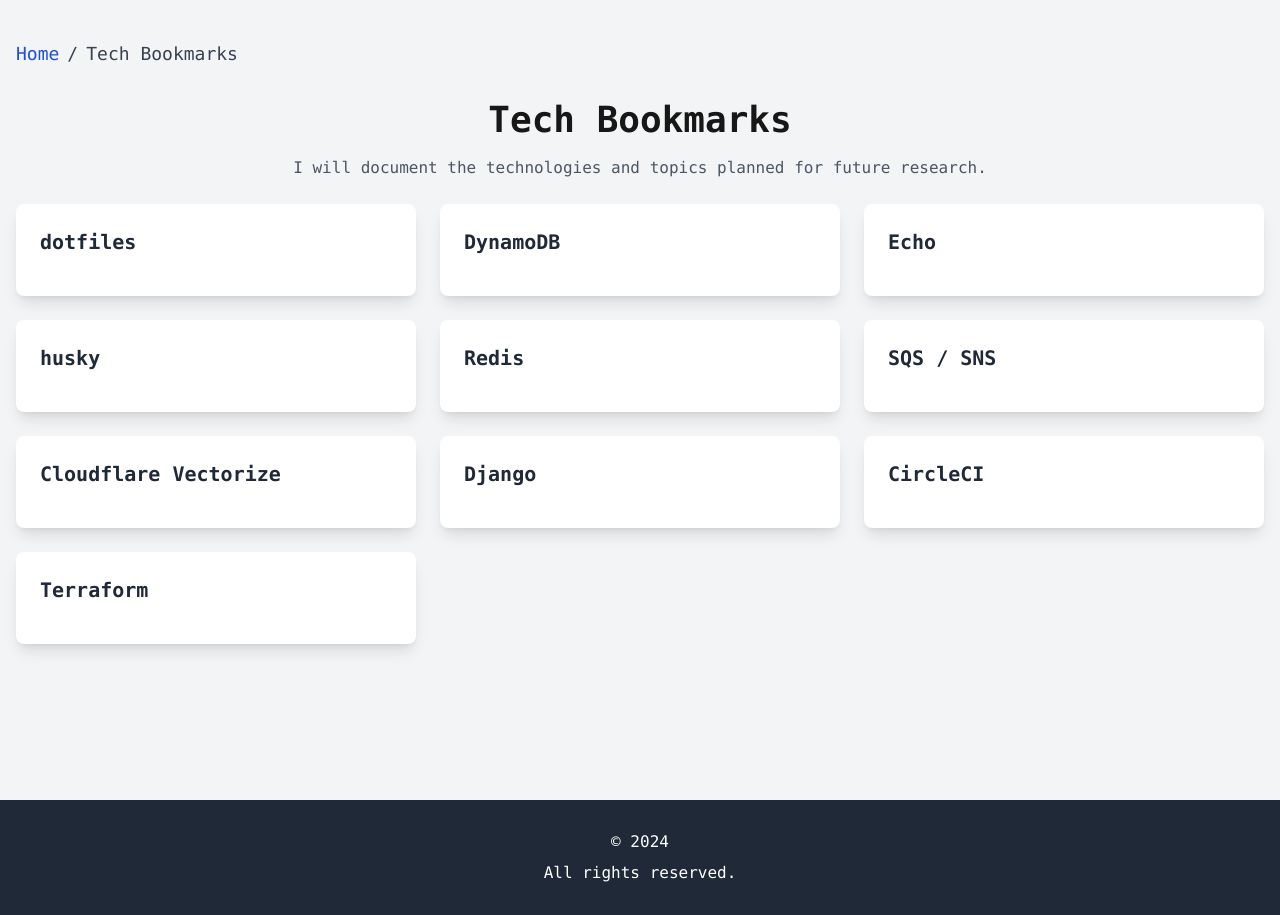
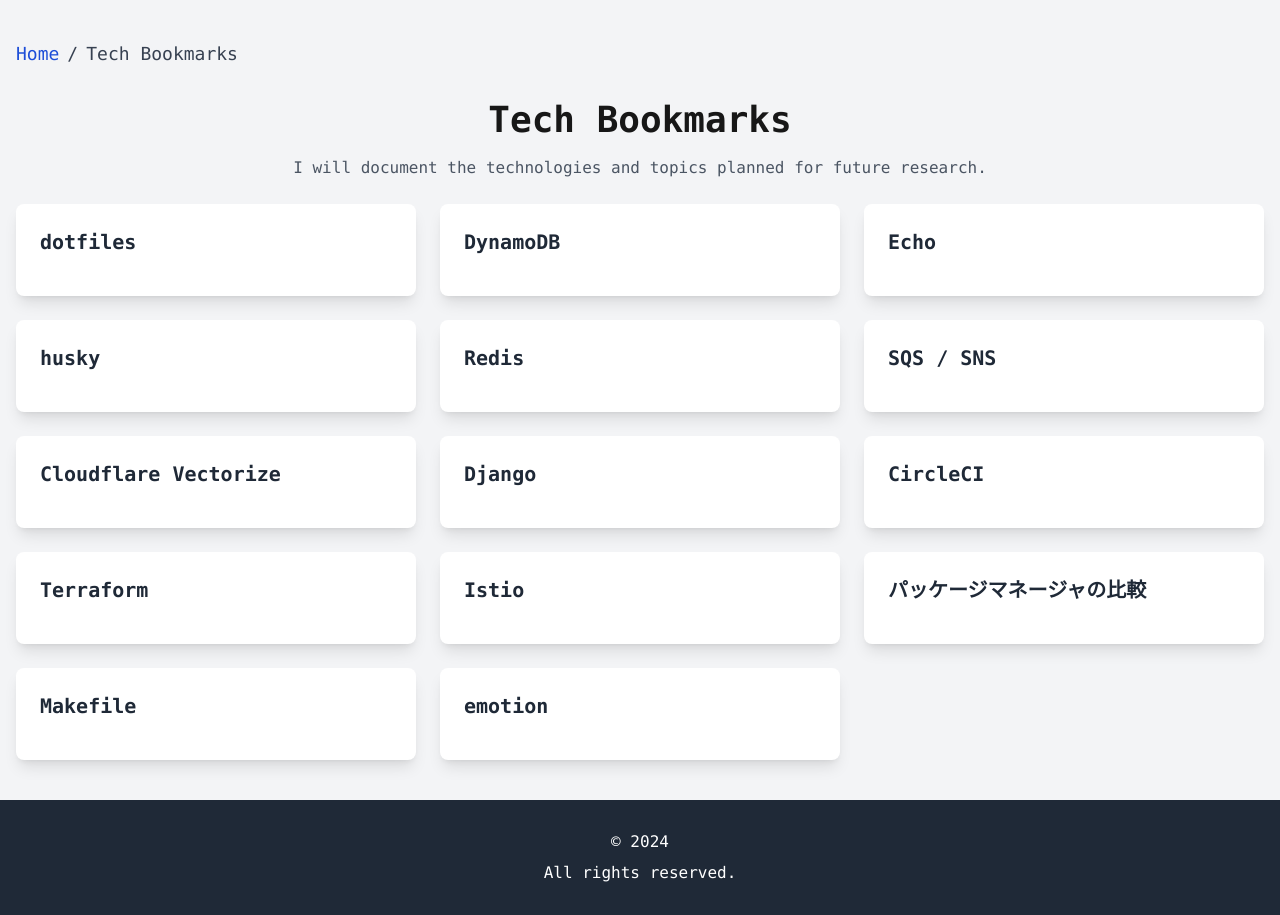
Before and after one commit to ys39/ys39.github.io, a Next.js app: page /tech-bookmarks in a window 1280 px wide. Built offline with nearby package versions, Linux system fonts and the light colour scheme.

Commit message:
mod blog

```diff
--- a/tech-bookmarks/terms.ts
+++ b/tech-bookmarks/terms.ts
@@ -51,4 +51,24 @@
     date: '',
     link: '',
   },
+  {
+    title: 'Istio',
+    date: '',
+    link: '',
+  },
+  {
+    title: 'パッケージマネージャの比較',
+    date: '',
+    link: '',
+  },
+  {
+    title: 'Makefile',
+    date: '',
+    link: '',
+  },
+  {
+    title: 'emotion',
+    date: '',
+    link: '',
+  },
 ];
```
Also changed, not shown: posts/014_monorepo.md (renamed from posts/014_nx.md, +6 -4 lines).
